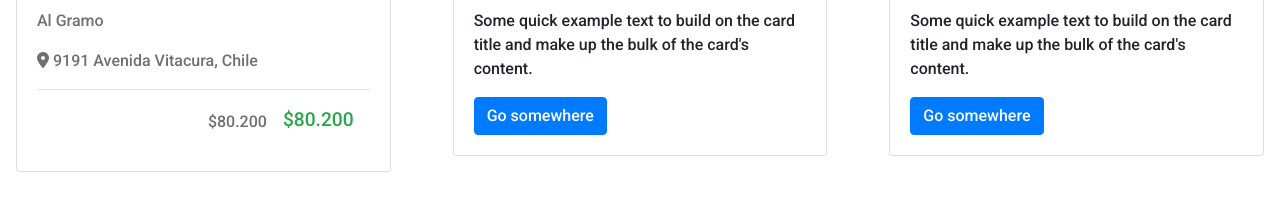
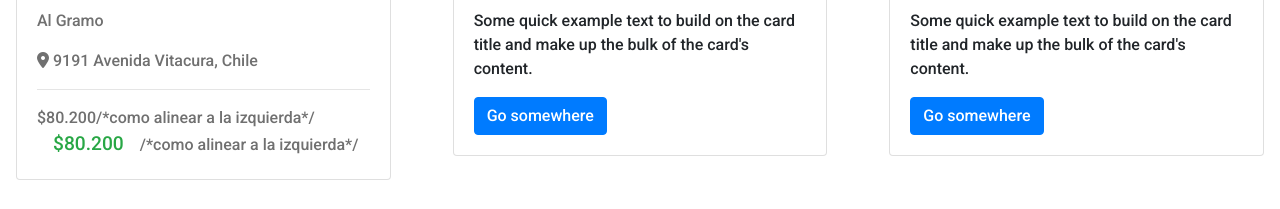
Before and after one commit to AmyLovelace/desafio-cuppon, a plain HTML site: page bootstrap-desafio/index.html in a window 1280 px wide. Shown: the part 687-896 px from the top of the page. Drawn offline with nearby package versions, Linux system fonts and the light colour scheme.

Commit message:
added styles

```diff
--- a/bootstrap-desafio/index.html
+++ b/bootstrap-desafio/index.html
@@ -50,9 +50,9 @@
               <p class="card-text">Al Gramo</p>
               <p class="card-text-dos"><i class="fas fa-map-marker-alt"></i> 9191 Avenida Vitacura, Chile</p>
               <hr>
-              <div class="precios d-flex justify-content-end">
-                <p class="precio-gris pt-1">$80.200</p>
-                <p class="precio-verde px-3">$80.200</p>
+              <div class="precios ">
+                <p class="precio-gris d-inline pt-1 ">$80.200</p>/*como alinear a la izquierda*/
+                <p class="precio-verde d-inline px-3">$80.200</p>/*como alinear a la izquierda*/
               </div>
             </div>
           </div>
```
